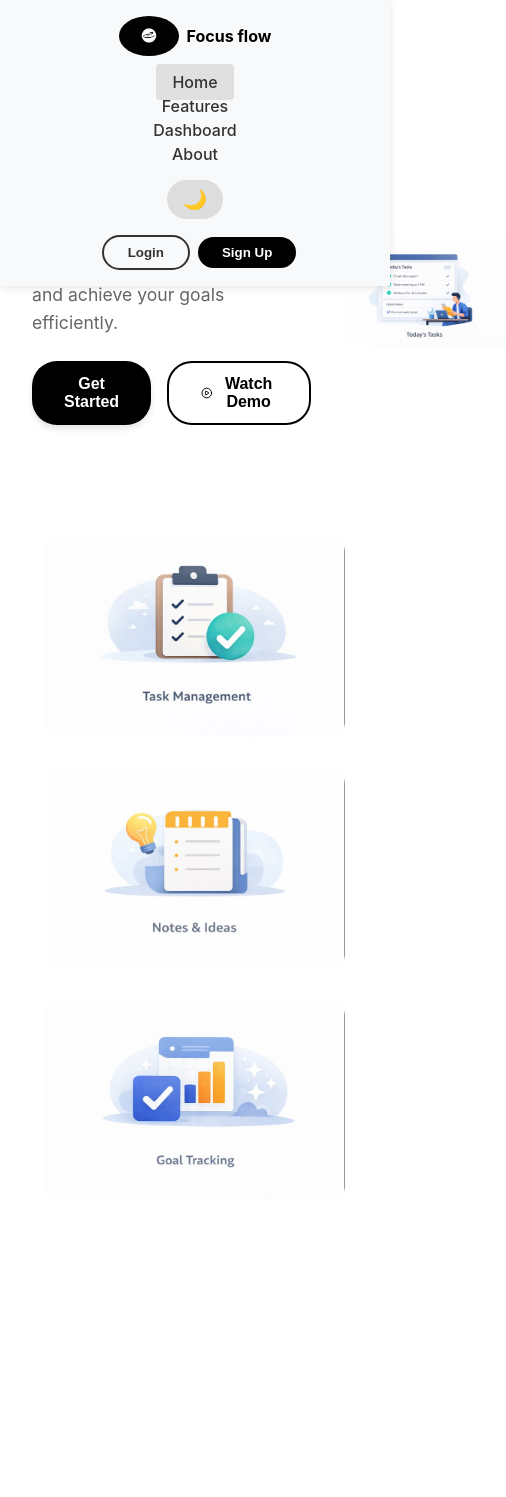
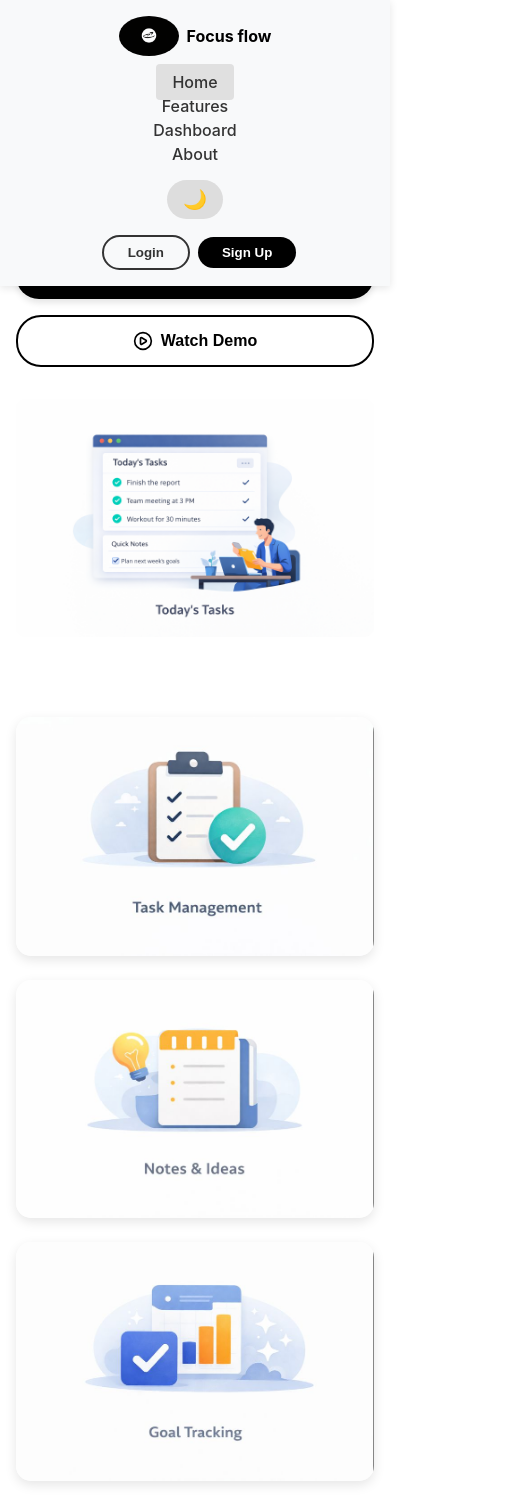
Before and after one commit to Pawina85/task-manager, a React (Vite) app: page / in a window 390 px wide. Shown: the whole page, 506 px wide, since content can reach past the window. Before the commit the page ends 1233 px from the top, so only its background shows below. Built offline with nearby package versions, Linux system fonts and the light colour scheme.

Commit message:
Phone responsive ubdate

```diff
--- a/src/components/Home.jsx
+++ b/src/components/Home.jsx
@@ -16,11 +16,14 @@ export default function Home() {
 
     const buttonContainerStyle = {
         display: 'flex',
+        flexDirection: window.innerWidth < 480 ? 'column' : 'row',
         gap: '1rem',
-        marginTop: '1rem',
+        marginTop: '1.5rem',
+        width: '100%',
     };
+
     const primaryButtonStyle = {
-    padding: '0.75rem 2rem',
+        padding: '0.875rem 2rem',
         fontSize: '1rem',
         fontWeight: '600',
         borderRadius: '25px',
@@ -30,10 +33,12 @@ export default function Home() {
         cursor: 'pointer',
         transition: 'all 0.3s ease',
         boxShadow: '0 4px 6px rgba(0,0,0,0.1)',
+        width: window.innerWidth < 480 ? '100%' : 'auto',
+        minWidth: '140px',
     };
 
     const secondaryButtonStyle = {
-    padding: '0.75rem 2rem',
+        padding: '0.875rem 2rem',
         fontSize: '1rem',
         fontWeight: '600',
         borderRadius: '25px',
@@ -42,79 +47,150 @@ export default function Home() {
         color: isDarkMode ? '#ffffff' : '#000000',
         cursor: 'pointer',
         transition: 'all 0.3s ease',
+        width: window.innerWidth < 480 ? '100%' : 'auto',
+        minWidth: '140px',
     };
+
     const heroSectionStyle = {
         display: 'flex',
-    flexDirection: 'row',
-    gap: '2rem',
+        flexDirection: window.innerWidth < 768 ? 'column' : 'row',
+        gap: window.innerWidth < 768 ? '2rem' : '3rem',
         alignItems: 'center',
         justifyContent: 'space-between',
         width: '100%',
         maxWidth: '1200px',
-    padding: '3rem 0',
+        padding: window.innerWidth < 768 ? '2rem 0' : '3rem 0',
     };
+
     const textContainerStyle = {
         flex: 1,
-    maxWidth: '500px',
+        maxWidth: window.innerWidth < 768 ? '100%' : '500px',
+        textAlign: window.innerWidth < 768 ? 'center' : 'left',
     };
 
     const imageContainerStyle = {
         flex: 1,
         display: 'flex',
         justifyContent: 'center',
-  };
-    const featuresSectionStyle = {
-    display: 'flex',
-    flexDirection: 'row',
-    gap: '2rem',
-    marginTop: '4rem',
-    justifyContent: 'center',
-    flexWrap: 'wrap',
+        width: '100%',
     };
 
+    const featuresSectionStyle = {
+        display: 'grid',
+        gridTemplateColumns: window.innerWidth < 600 ? '1fr' : window.innerWidth < 900 ? 'repeat(2, 1fr)' : 'repeat(3, 1fr)',
+        gap: '1.5rem',
+        marginTop: '3rem',
+        width: '100%',
+        maxWidth: '1200px',
+    };
+
+    const containerStyle = {
+        display: 'flex',
+        justifyContent: 'center',
+        alignItems: 'center',
+        flexDirection: 'column',
+        padding: window.innerWidth < 768 ? '1rem' : '2rem',
+        minHeight: '100vh',
+        width: '100%',
+    };
 
     return (
-    <div style={{ display: 'flex', justifyContent: 'center', alignItems: 'center', flexDirection: 'column' , padding: '2rem' , minHeight: '100vh' }}>
+        <div style={containerStyle}>
             <div style={heroSectionStyle}>
                 <div style={textContainerStyle}>
-        <h1 style={{ fontSize: 'clamp(2rem, 5vw, 3rem)', marginBottom: '1rem', lineHeight: '1.2' }}>Boost Your Productivity</h1>
-        <p style={{ fontSize: '1.1rem', color: '#666', marginBottom: '1.5rem', lineHeight: '1.6' }}>Organize your tasks, take notes, and achieve your goals efficiently.</p>
+                    <h1 style={{
+                        fontSize: 'clamp(1.75rem, 5vw, 3rem)',
+                        marginBottom: '1rem',
+                        lineHeight: '1.2',
+                        fontWeight: '700',
+                    }}>
+                        Boost Your Productivity
+                    </h1>
+                    <p style={{
+                        fontSize: window.innerWidth < 768 ? '1rem' : '1.1rem',
+                        color: isDarkMode ? '#b0b0b0' : '#666',
+                        marginBottom: '1.5rem',
+                        lineHeight: '1.6',
+                    }}>
+                        Organize your tasks, take notes, and achieve your goals efficiently.
+                    </p>
                     <div style={buttonContainerStyle}>
                         <button
                             onClick={handleGetStarted}
                             style={primaryButtonStyle}
                             onMouseEnter={(e) => {
-                e.target.style.opacity = '0.8',
-                e.target.style.transform = 'translateY(-2px)',
-                e.target.style.boxShadow = '0 6px 12px rgba(0,0,0,0.15)'
+                                e.target.style.opacity = '0.8';
+                                e.target.style.transform = 'translateY(-2px)';
+                                e.target.style.boxShadow = '0 6px 12px rgba(0,0,0,0.15)';
                             }}
                             onMouseLeave={(e) => {
-                e.target.style.opacity = '1',
-                e.target.style.transform = 'translateY(0)',
-                e.target.style.boxShadow = '0 4px 6px rgba(0,0,0,0.1)'
+                                e.target.style.opacity = '1';
+                                e.target.style.transform = 'translateY(0)';
+                                e.target.style.boxShadow = '0 4px 6px rgba(0,0,0,0.1)';
                             }}
-            >Get Started</button>
+                        >
+                            Get Started
+                        </button>
                         <button
                             onClick={handleWatchDemo}
-            style={{...secondaryButtonStyle, display: 'flex', alignItems: 'center', gap: '0.5rem' }}
+                            style={{...secondaryButtonStyle, display: 'flex', alignItems: 'center', justifyContent: 'center', gap: '0.5rem' }}
                             onMouseEnter={(e) => {
-                e.target.style.backgroundColor = isDarkMode ? '#ffffff' : '#000000',
+                                e.target.style.backgroundColor = isDarkMode ? '#ffffff' : '#000000';
                                 e.target.style.color = isDarkMode ? '#000000' : '#ffffff';
                             }}
                             onMouseLeave={(e) => {
-                e.target.style.backgroundColor = 'transparent',
+                                e.target.style.backgroundColor = 'transparent';
                                 e.target.style.color = isDarkMode ? '#ffffff' : '#000000';
-            }} > <CirclePlay size={20} /> Watch Demo</button>
+                            }}
+                        >
+                            <CirclePlay size={20} /> Watch Demo
+                        </button>
                     </div>
                 </div>
-        {/* <div style={imageContainerStyle}> */}
-        <img src="/pic1.png" alt="Home" style={{ maxWidth: '50%', height: 'auto' }}/>
-        {/* </div> */}
+                <div style={imageContainerStyle}>
+                    <img
+                        src="/pic1.png"
+                        alt="Home"
+                        style={{
+                            width: '100%',
+                            maxWidth: window.innerWidth < 768 ? '100%' : '500px',
+                            height: 'auto',
+                            borderRadius: '10px',
+                        }}
+                    />
+                </div>
             </div>
             <div style={featuresSectionStyle}>
-        <img src="/pic2.png" alt="pic2" style={{ maxWidth: '300px', height: 'auto', borderRadius: '15px' }}/>
-        <img src="/pic3.png" alt="pic3" style={{ maxWidth: '300px', height: 'auto', borderRadius: '15px' }}/>
-        <img src="/pic4.png" alt="pic4" style={{ maxWidth: '300px', height: 'auto', borderRadius: '15px' }}/>
+                <img
+                    src="/pic2.png"
+                    alt="Task Management"
+                    style={{
+                        width: '100%',
+                        height: 'auto',
+                        borderRadius: '15px',
+                        boxShadow: '0 4px 12px rgba(0,0,0,0.1)',
+                    }}
+                />
+                <img
+                    src="/pic3.png"
+                    alt="Notes & Ideas"
+                    style={{
+                        width: '100%',
+                        height: 'auto',
+                        borderRadius: '15px',
+                        boxShadow: '0 4px 12px rgba(0,0,0,0.1)',
+                    }}
+                />
+                <img
+                    src="/pic4.png"
+                    alt="Collaboration"
+                    style={{
+                        width: '100%',
+                        height: 'auto',
+                        borderRadius: '15px',
+                        boxShadow: '0 4px 12px rgba(0,0,0,0.1)',
+                    }}
+                />
             </div>
         </div>
     );
```
Lines whose indentation alone changed are shown as unchanged.
